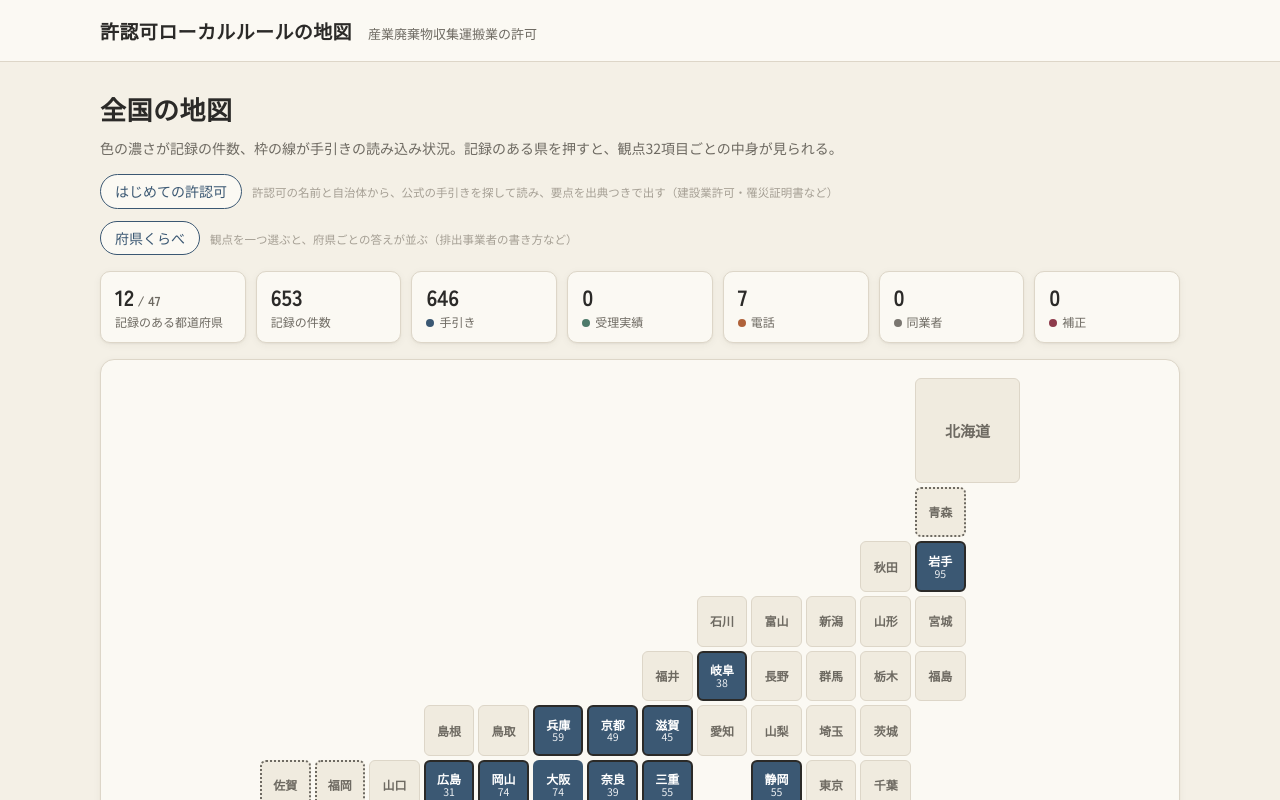
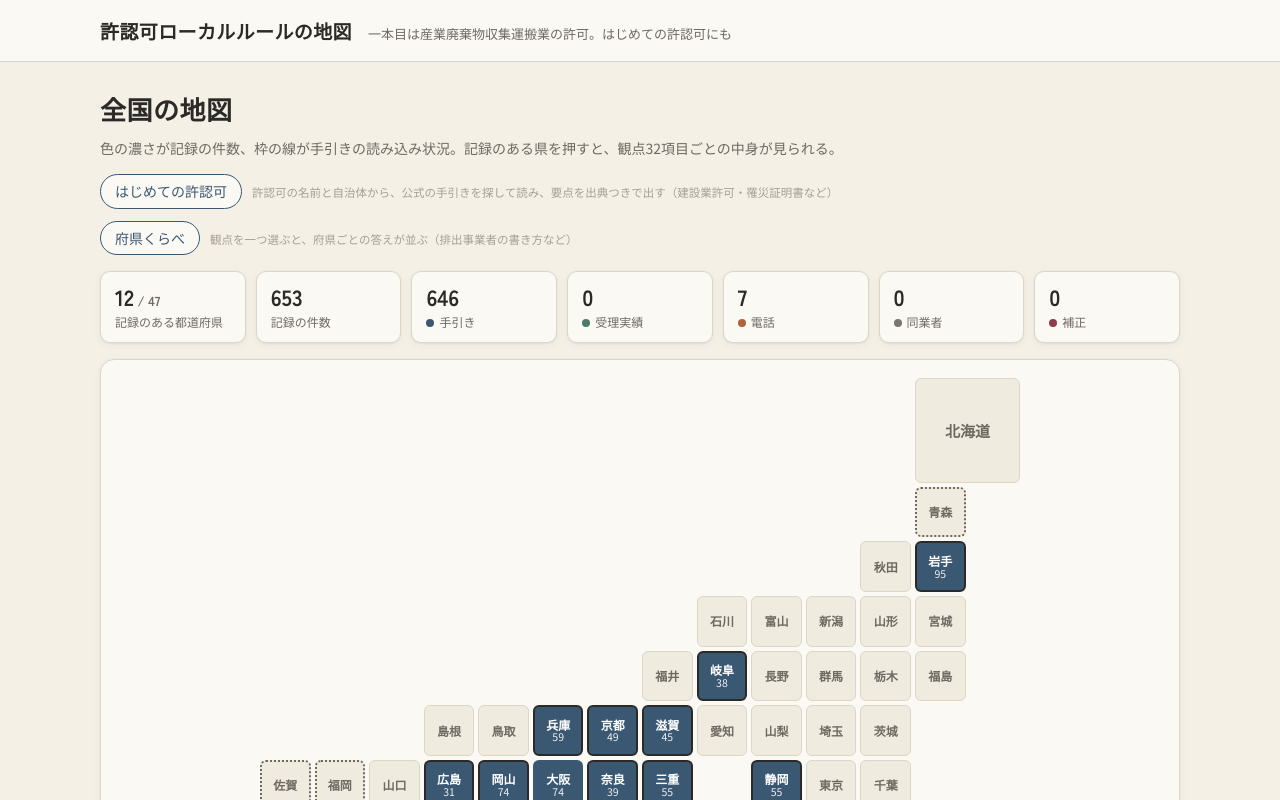
Before and after one commit to milike3175/yomidokoro, a Next.js app in the folder app/: page / in a window 1280 px wide. Shown: the top 800 px of the page. Built offline with nearby package versions, Linux system fonts and the light colour scheme.

Commit message:
見出しの添え書きを、はじめての許認可も含む言い方に
Co-Authored-By: Claude Opus 5.5 <noreply@anthropic.com>
Claude-Session: https://claude.ai/code/session_015P6Y5L7zZ8yHfDTBj711Ws

```diff
--- a/app/src/app/layout.tsx
+++ b/app/src/app/layout.tsx
@@ -41,7 +41,7 @@ export default function RootLayout({ children }: { children: React.ReactNode })
             <a href="/" className="site-title">
               許認可ローカルルールの地図
             </a>
-            <span className="site-sub">産業廃棄物収集運搬業の許可</span>
+            <span className="site-sub">一本目は産業廃棄物収集運搬業の許可。はじめての許認可にも</span>
           </div>
         </header>
         <main>{children}</main>
```
